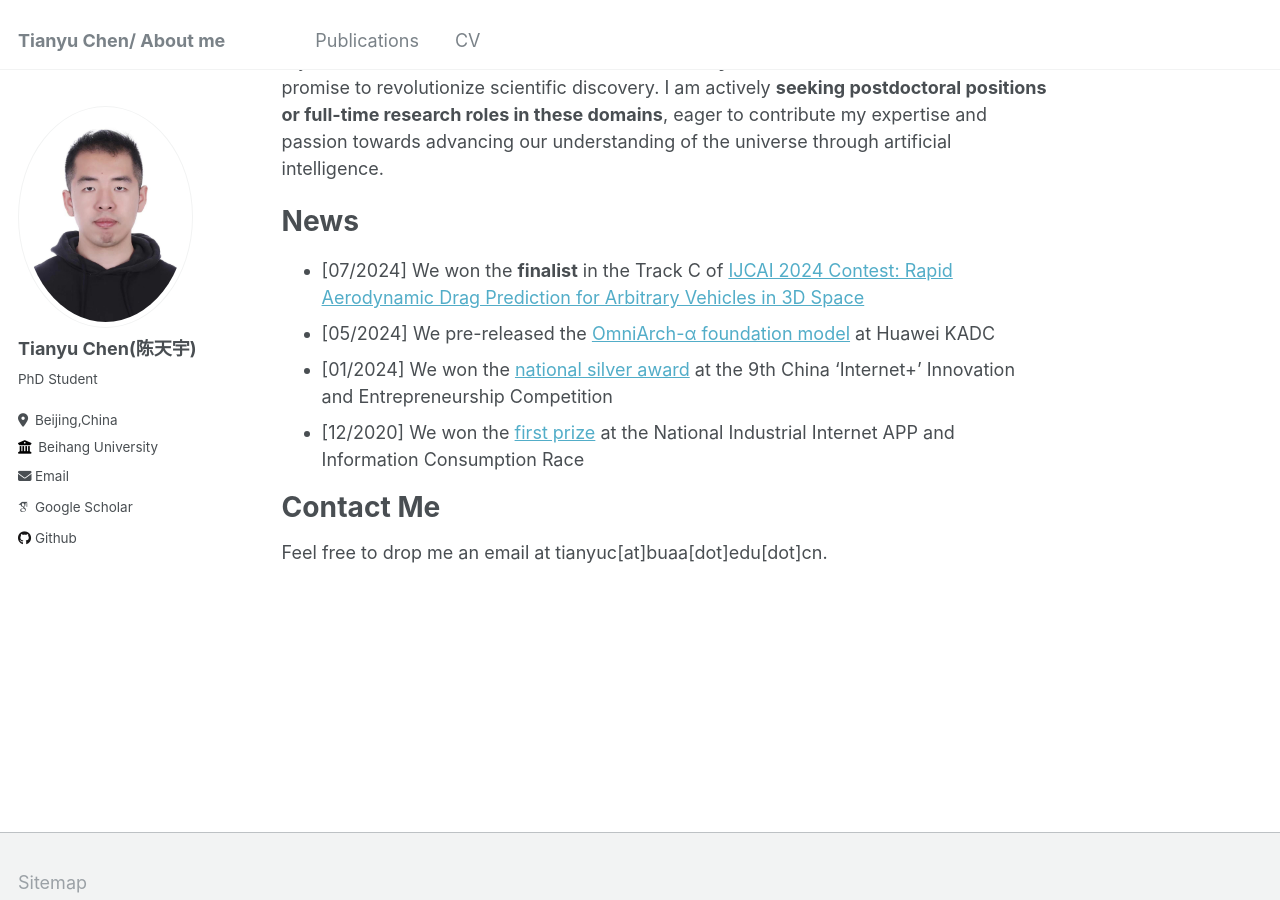
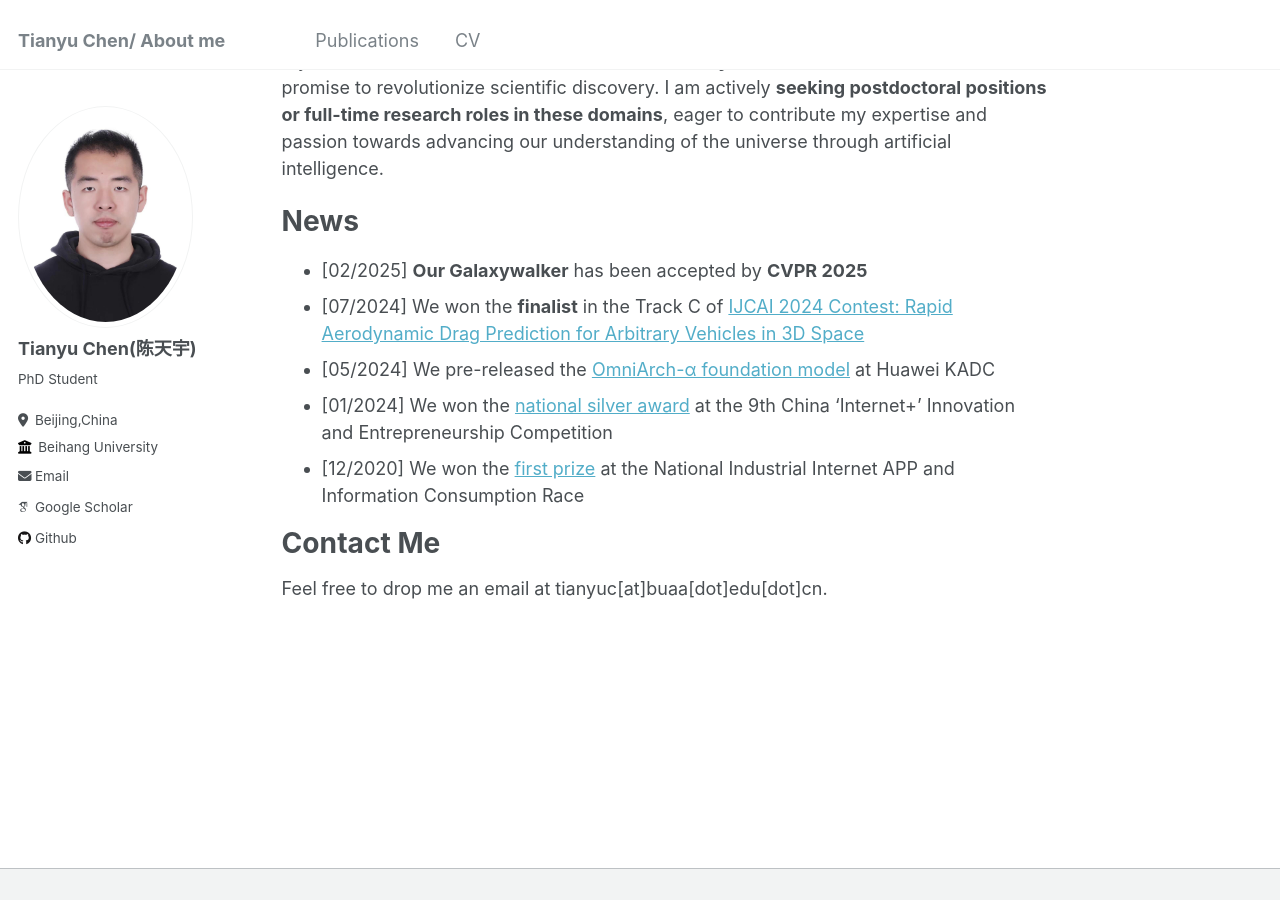
Before and after one commit to Tarpelite/tarpelite.github.io, a Jekyll site: the page built from _pages/about.md, in a window 1280 px wide and 900 px high, scrolled down 439 px. Built offline with Jekyll 4.4.1, drawn with Linux system fonts in a browser that asks for light colours; some web fonts are replaced.

Commit message:
add cvpr2025

```diff
--- a/_pages/about.md
+++ b/_pages/about.md
@@ -18,6 +18,7 @@ My current focus is on **AI4Science** and **Trustworthy Foundation Models**, two
 
 News
 ======
++ [02/2025] **Our Galaxywalker** has been accepted by **CVPR 2025**
 + [07/2024] We won the **finalist** in the Track C of  [IJCAI 2024 Contest: Rapid Aerodynamic Drag Prediction for Arbitrary Vehicles in 3D Space](https://competition.atomgit.com/competitionInfo?id=7f3f276465e9e845fd3a811d2d6925b5)
 + [05/2024] We pre-released the [OmniArch-α foundation model](https://mp.weixin.qq.com/s/NA0Mo83td7cZm8mM8rdZvA) at Huawei KADC
 + [01/2024] We won the [national silver award](https://cy.ncss.cn/information/2c93f4c68a5f8efa018ef54ba77e00fd) at the 9th China 'Internet+' Innovation and Entrepreneurship Competition
```
